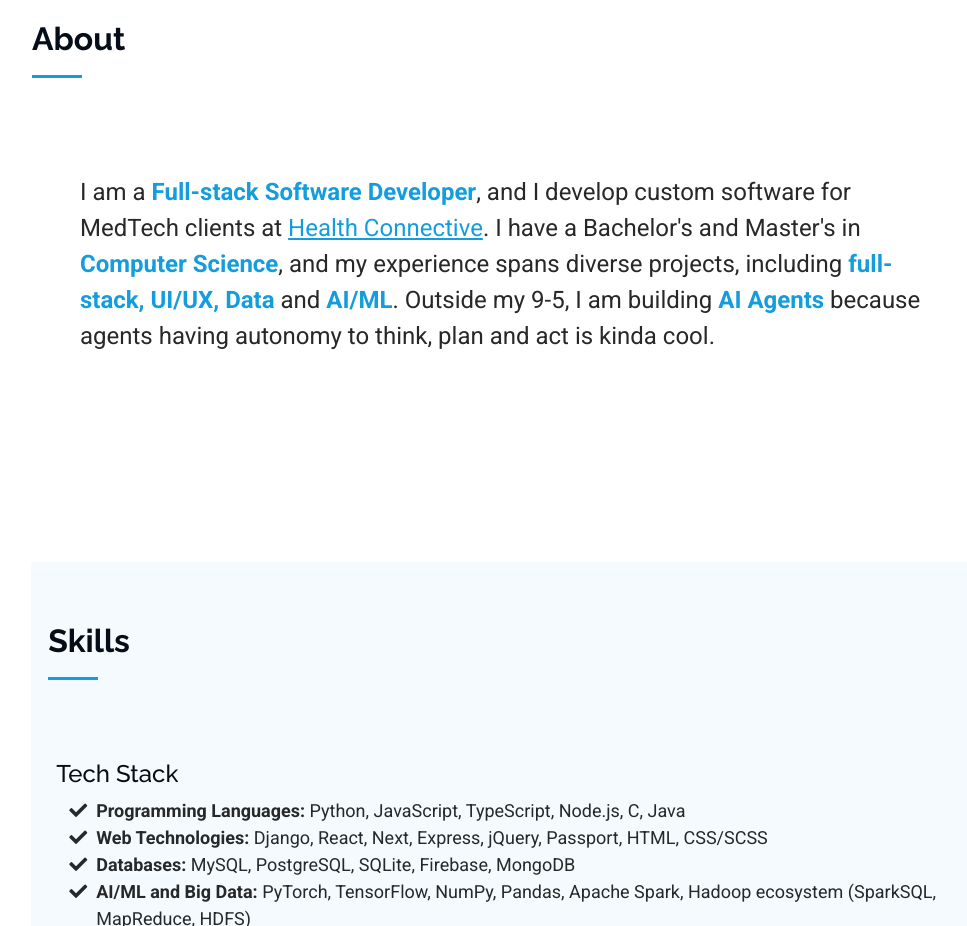
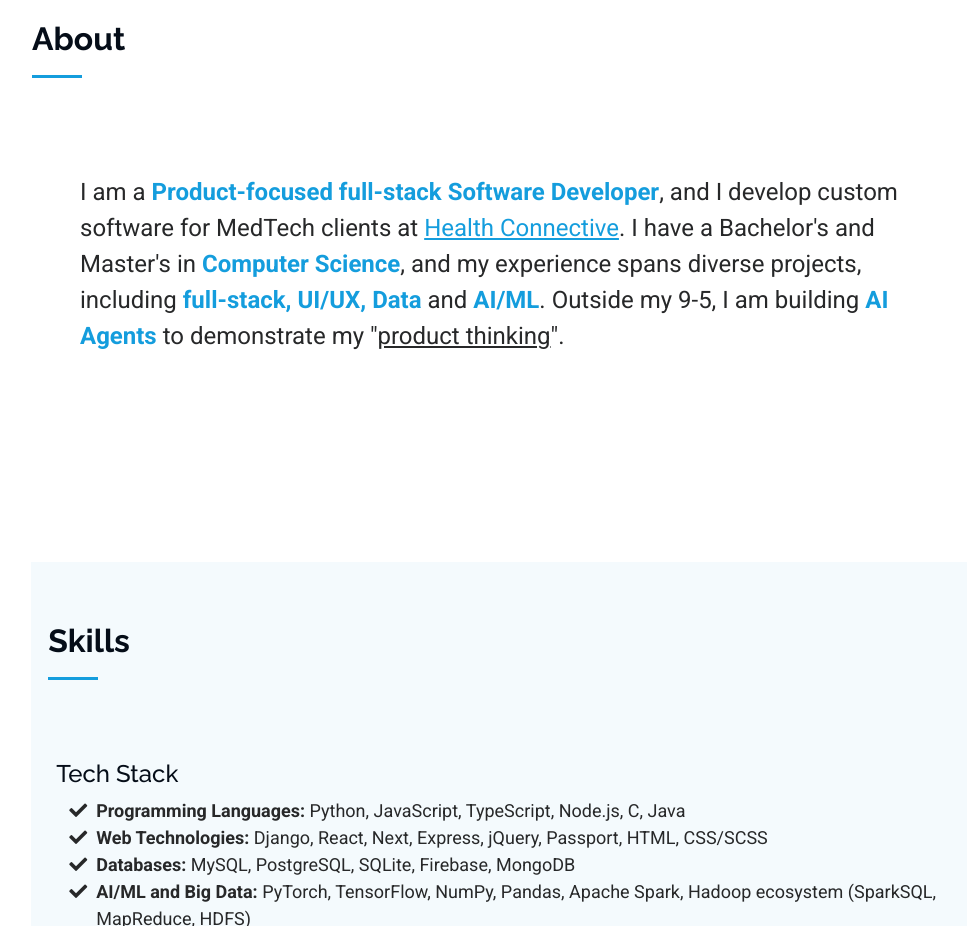
Before and after one commit to rhemaMarneni/Portfolio, a plain HTML site: page index.html in a window 1280 px wide. Shown: the part 840-1766 px from the top of the page, without its empty margins (280-1247 px from the left). Drawn offline with nearby package versions, Linux system fonts and the light colour scheme.

Commit message:
update about me section

```diff
--- a/index.html
+++ b/index.html
@@ -131,9 +131,9 @@
           My experience spans diverse projects, including <b>full-stack, UI/UX, Data</b> and <b>AI/ML</b>.
           I am a data enthusiast with a background in <b>distributed processing</b> and somewhere along my tech journery, built a strong appreciation for the logical beauty of <b>Discrete Mathematics</b>.
         </p> -->
-        <p class="aboutme py-5 m-5">I am a <b>Full-stack Software Developer</b>, and I develop custom software for MedTech clients at <a href="https://www.healthconnectivetech.com/"><u>Health Connective</u></a>.
+        <p class="aboutme py-5 m-5">I am a <b>Product-focused full-stack Software Developer</b>, and I develop custom software for MedTech clients at <a href="https://www.healthconnectivetech.com/"><u>Health Connective</u></a>.
           I have a Bachelor's and Master's in <b>Computer Science</b>, and my experience spans diverse projects, including <b>full-stack, UI/UX, Data</b> and <b>AI/ML</b>.
-          Outside my 9-5, I am building <b>AI Agents</b> because agents having autonomy to think, plan and act is kinda cool.
+          Outside my 9-5, I am building <b>AI Agents</b> to demonstrate my "<u>product thinking</u>".
           </p>
       </div><!-- End Section Title -->
 
```
